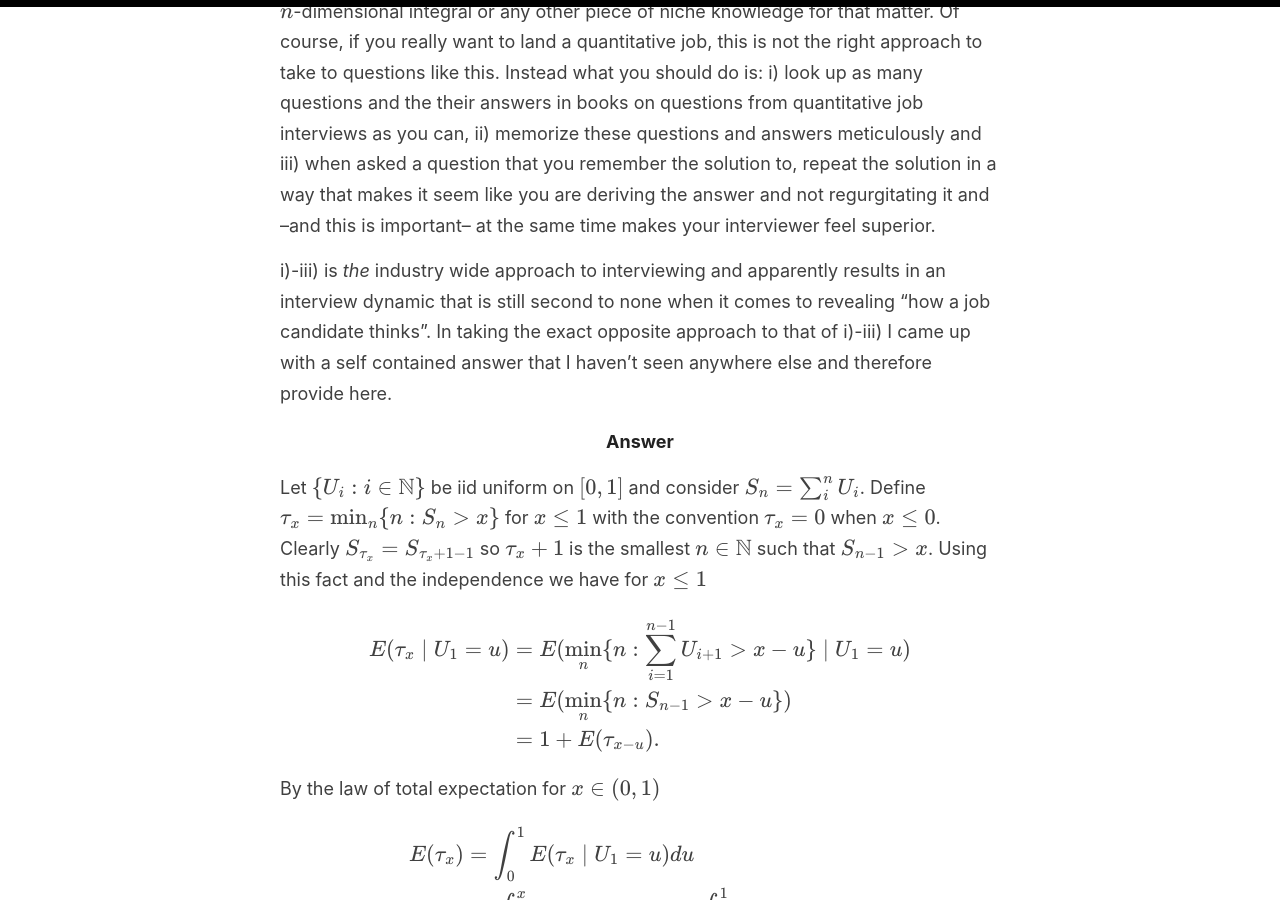
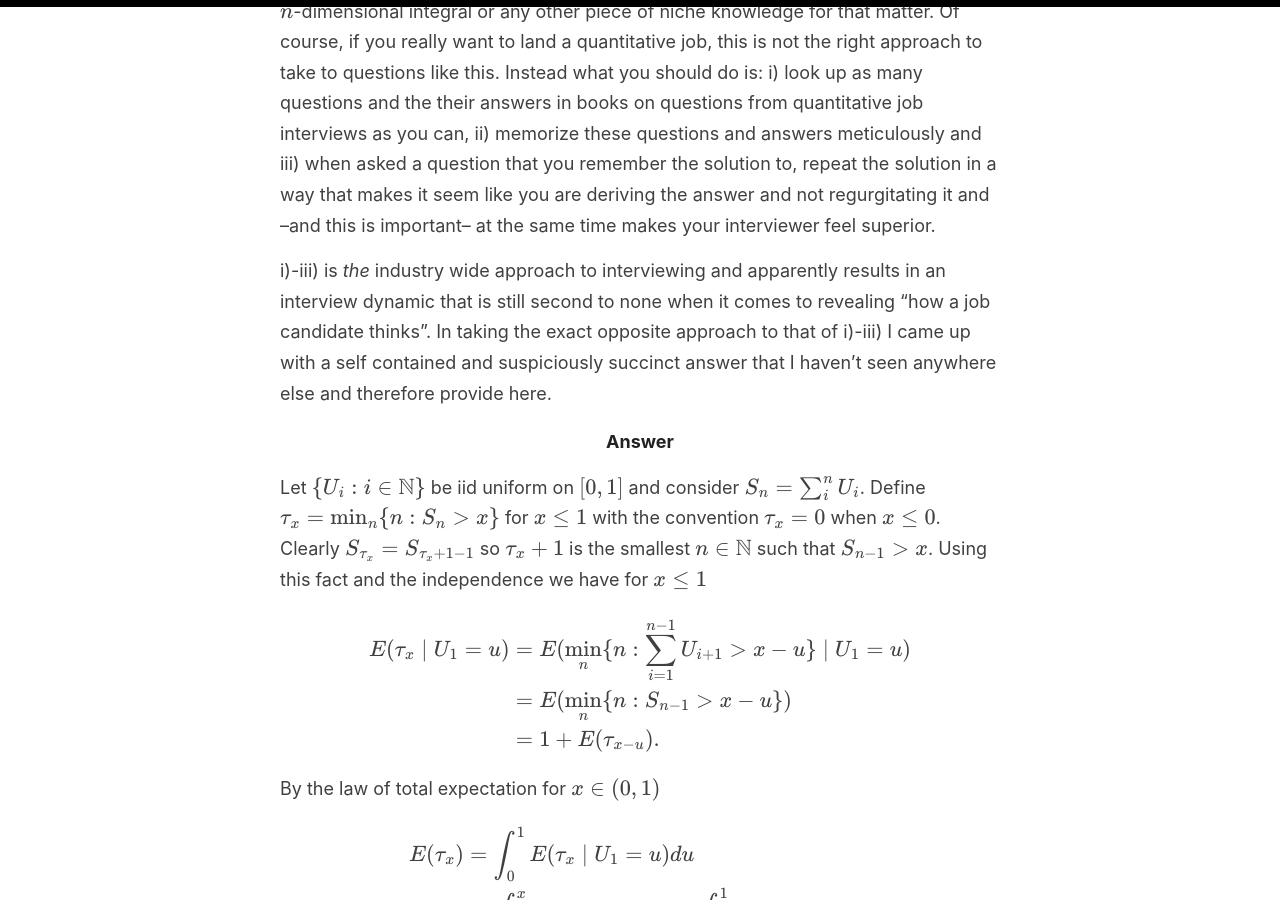
Before and after one commit to adam-lund/adam-lund.github.io, a Jekyll site: the page built from _posts/2019-09-28-Uniform sum problem-.md, in a window 1280 px wide and 900 px high, scrolled down 720 px. Built offline with Jekyll 4.4.1, drawn with Linux system fonts in a browser that asks for light colours; formulas are drawn with MathJax 3.

Commit message:
trying my hand

```diff
--- a/_posts/2019-09-28-Uniform sum problem-.md
+++ b/_posts/2019-09-28-Uniform sum problem-.md
@@ -11,7 +11,7 @@ This question --or a variation of it-- is apparently by now a well known questio
 A few weeks ago the question resurfaced for some reason and I started to think  about how you might go about solving it without knowing this convolution result, the $n$-dimensional integral or any other piece of niche knowledge for that matter.
 Of course, if you really want to land a quantitative job, this is not the right approach to take to questions like this. Instead what you should do is: i) look up as many questions and the their answers in books on questions from quantitative job interviews as you can, ii) memorize  these questions and answers meticulously  and iii) when asked a question that you remember the solution to, repeat the solution in a way that makes it seem like you are deriving the answer and not regurgitating it and --and this is important-- at the same time makes your interviewer feel superior.
 
-i)-iii) is *the* industry wide approach to interviewing and apparently results in an interview dynamic that is still second to none when it comes to revealing "how a job candidate thinks". In taking the exact opposite approach to that of i)-iii) I came up with a self contained answer that I haven't seen anywhere else and therefore provide here.
+i)-iii) is *the* industry wide approach to interviewing and apparently results in an interview dynamic that is still second to none when it comes to revealing "how a job candidate thinks". In taking the exact opposite approach to that of i)-iii) I came up with a self contained and suspiciously succinct answer that I haven't seen anywhere else and therefore provide here.
 
 ###### Answer
 
```
